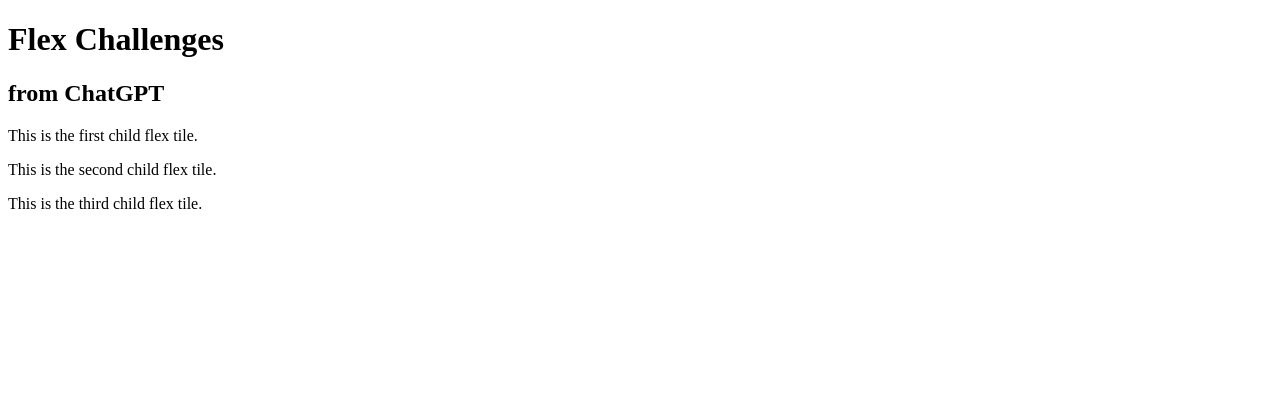
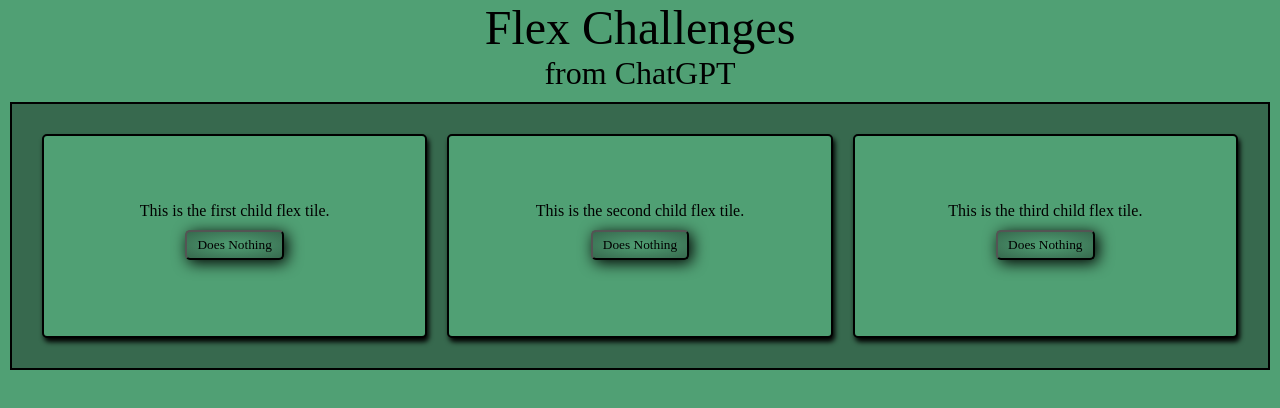
Before and after one commit to djhomann2005/Flex-Challenges, a plain HTML site: page index.html in a window 1280 px wide. Drawn offline with Linux system fonts and the light colour scheme; a web font is replaced by a local one.

Commit message:
Basic flex challenge completed

```diff
--- a/index.html
+++ b/index.html
@@ -4,7 +4,10 @@
     <meta charset="UTF-8">
     <meta name="viewport" content="width=device-width, initial-scale=1.0">
     <title>Flex Challenges</title>
-    <link rel="stylesheet" src="styles.css">
+    <link rel="stylesheet" href="/styles.css">
+    <link rel="preconnect" href="https://fonts.googleapis.com">
+    <link rel="preconnect" href="https://fonts.gstatic.com" crossorigin>
+    <link href="https://fonts.googleapis.com/css2?family=Bruno+Ace+SC&display=swap" rel="stylesheet">
 </head>
 
 <body>
@@ -14,21 +17,24 @@
     </header>
 
     <main>
-        <div class="flex-container">
+        <div class="flex-container" id="basic-flex">
             <div class="flex-tile">
                 <p>
                     This is the first child flex tile.
                 </p>
+                <button>Does Nothing</button>
             </div>
             <div class="flex-tile">
                 <p>
                     This is the second child flex tile.
                 </p>
+                <button>Does Nothing</button>
             </div>
             <div class="flex-tile">
                 <p>
                     This is the third child flex tile.
                 </p>
+                <button>Does Nothing</button>
             </div>
         </div>
     </main>
--- a/styles.css
+++ b/styles.css
@@ -0,0 +1,52 @@
+* {
+    font-family: "Bruno Ace SC", serif;
+    font-weight: 400;
+    font-style: normal;
+    margin: 0;
+    padding: 0;
+    text-align: center;
+    background-color: #50a074;
+}
+
+h1 {
+    font-size: 3em;
+}
+
+h2 {
+    font-size: 2em;
+}
+
+.flex-container {
+    display: flex;
+    background-color: #37694e;
+    border: 2px solid black;
+    padding: 20px;
+    margin: 10px;
+    align-content: space-around;
+    justify-content: space-evenly;
+    flex-direction: row;
+}
+
+.flex-tile {
+    width: 100%;
+    min-height: 10em;
+    padding: 20px;
+    margin: 10px;
+    border: 2px solid black;
+    border-radius: 5px;
+    align-content: center;
+    box-shadow: 2px 4px 5px black;
+}
+
+button {
+    padding: 5px 10px;
+    border-radius: 5px;
+    margin: 10px;
+    box-shadow: 3px 3px 15px black;
+    background-image: radial-gradient(#50a074, #37694e);
+}
+
+button:hover {
+    background-image: radial-gradient(#999999, #696969);
+    color: black;
+}
```
